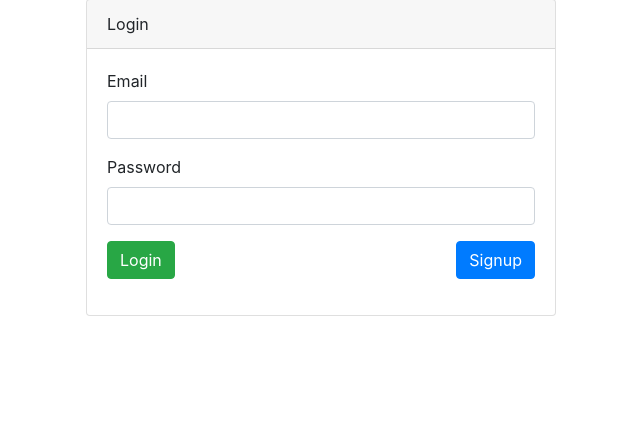
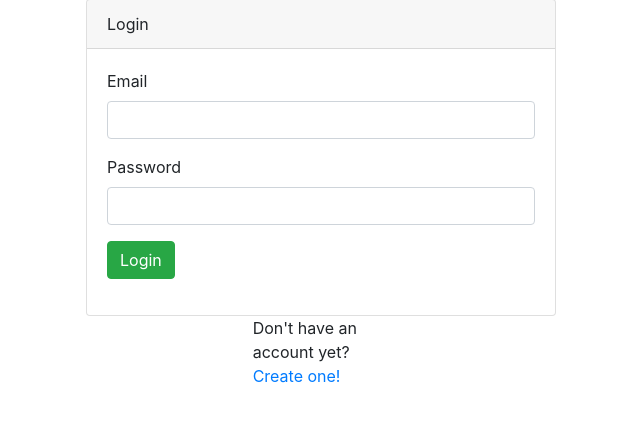
Before and after one commit to csc450ajz/htdocs, a PHP site: page /login.php in a window 1280 px wide. Shown: the part 340-762 px from the top of the page, without its empty margins (319-959 px from the left). Run offline with PHP 8.4, Linux system fonts and the light colour scheme; data that the repository does not hold is empty; some libraries are stand-ins or nearby versions.

Commit message:
Added link to signup page on login page.

```diff
--- a/logIn.php
+++ b/logIn.php
@@ -105,15 +105,16 @@ require_once('util/config.html')
                     </div>
                     <div class="form-group">
                         <input type="submit" name="login" value="Login" class="btn btn-success" />
-                        <input type="submit" name="signup" value="Signup" class="btn btn-primary" style="float: right;"/>
                     </div>
-
-
                     <!-- <div>
                         <label for=""></label>
                     </div> -->
                 </form>
-
+            </div>
+        </div>
+        <div class="row justify-content-sm-center">
+            <div class="col-sm-6 col-md-5 col-lg-4">
+                <p>Don't have an account yet?<br><a id='create' href="/signup.php">Create one!</a></p>
             </div>
         </div>
     </div>
```
